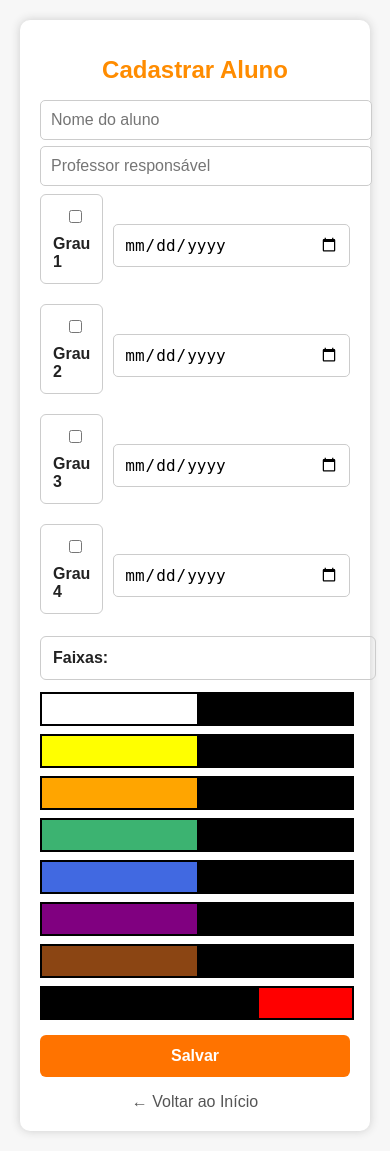
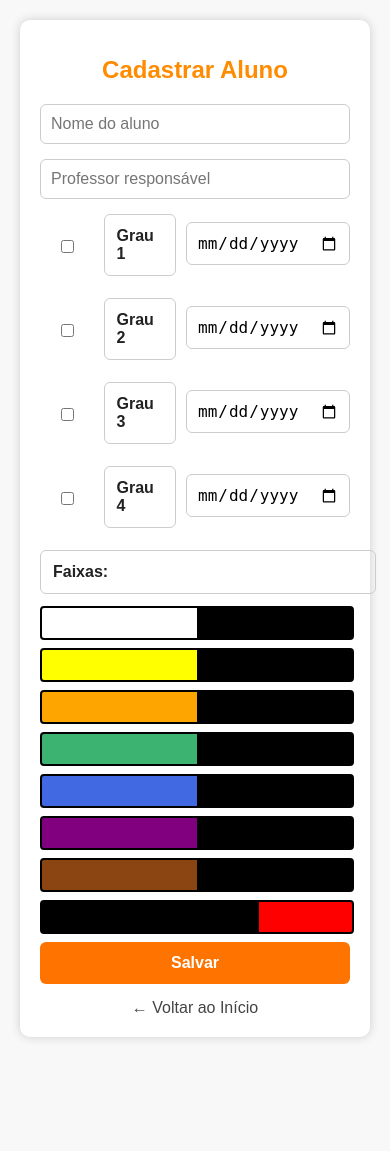
Before and after one commit to RodrigoFrancoBatata/conexao-paulista-app, a Flask app: page /cadastrar_aluno in a window 390 px wide. After the commit the page ends 1040 px from the top, so only its background shows below. Run offline with Flask 3, Linux system fonts and the light colour scheme.

Commit message:
Ajuste de layout no cadastro de aluno (mobile responsivo)

```diff
--- a/templates/alunos.html
+++ b/templates/alunos.html
@@ -3,18 +3,17 @@
 <head>
   <meta charset="UTF-8">
   <title>Cadastrar Aluno</title>
+  <link rel="stylesheet" href="/static/style.css">
   <meta name="viewport" content="width=device-width, initial-scale=1">
-  <link rel="stylesheet" href="/static/style.css">
   <style>
     body {
       font-family: Arial, sans-serif;
-      background-color: #f7f7f7;
-      margin: 0;
+      background-color: #f8f8f8;
       padding: 20px;
     }
 
     .container {
-      max-width: 500px;
+      max-width: 400px;
       margin: auto;
       background-color: #fff;
       padding: 20px;
@@ -23,29 +22,29 @@
     }
 
     h1 {
+      text-align: center;
       color: darkorange;
-      text-align: center;
+      margin-bottom: 20px;
     }
 
     input[type="text"],
     input[type="date"] {
       width: 100%;
       padding: 10px;
-      margin: 6px 0;
-      border-radius: 5px;
+      margin-bottom: 15px;
+      border-radius: 6px;
       border: 1px solid #ccc;
+      box-sizing: border-box;
     }
 
-    .grau-row {
+    .grau-item {
       display: flex;
-      justify-content: space-between;
       align-items: center;
-      margin: 8px 0;
       gap: 10px;
+      margin-bottom: 10px;
     }
 
-    .grau-row label {
-      flex: 1;
+    label {
       font-weight: bold;
     }
 
@@ -56,6 +55,7 @@
       margin-bottom: 8px;
       cursor: pointer;
       transition: 0.3s;
+      border-radius: 4px;
     }
 
     .faixa:hover {
@@ -63,16 +63,15 @@
     }
 
     button {
+      width: 100%;
       background-color: #ff7300;
       color: white;
       font-weight: bold;
       padding: 12px;
-      width: 100%;
       border: none;
       border-radius: 6px;
+      cursor: pointer;
       font-size: 16px;
-      margin-top: 15px;
-      cursor: pointer;
     }
 
     button:hover {
@@ -82,9 +81,9 @@
     .back {
       display: block;
       text-align: center;
-      margin-top: 1rem;
+      margin-top: 15px;
       text-decoration: none;
-      color: #555;
+      color: #444;
     }
   </style>
 </head>
@@ -95,25 +94,32 @@
       <input type="text" name="nome" placeholder="Nome do aluno" required>
       <input type="text" name="professor" placeholder="Professor responsável" required>
 
-      <div class="grau-row">
-        <label><input type="checkbox" name="grau1"> Grau 1</label>
+      <div class="grau-item">
+        <input type="checkbox" name="grau1">
+        <label>Grau 1</label>
         <input type="date" name="data_grau1">
       </div>
-      <div class="grau-row">
-        <label><input type="checkbox" name="grau2"> Grau 2</label>
+
+      <div class="grau-item">
+        <input type="checkbox" name="grau2">
+        <label>Grau 2</label>
         <input type="date" name="data_grau2">
       </div>
-      <div class="grau-row">
-        <label><input type="checkbox" name="grau3"> Grau 3</label>
+
+      <div class="grau-item">
+        <input type="checkbox" name="grau3">
+        <label>Grau 3</label>
         <input type="date" name="data_grau3">
       </div>
-      <div class="grau-row">
-        <label><input type="checkbox" name="grau4"> Grau 4</label>
+
+      <div class="grau-item">
+        <input type="checkbox" name="grau4">
+        <label>Grau 4</label>
         <input type="date" name="data_grau4">
       </div>
 
+      <label><strong>Faixas:</strong></label>
       <input type="hidden" name="faixa" id="faixaSelecionada" required>
-      <label style="font-weight: bold; display: block; margin-top: 10px;">Faixas:</label>
 
       <div onclick="selecionarFaixa('branca')" class="faixa" style="background: linear-gradient(to right, white 50%, black 50%)"></div>
       <div onclick="selecionarFaixa('amarela')" class="faixa" style="background: linear-gradient(to right, yellow 50%, black 50%)"></div>
@@ -126,7 +132,6 @@
 
       <button type="submit">Salvar</button>
     </form>
-
     <a href="/" class="back">← Voltar ao Início</a>
   </div>
 
```
